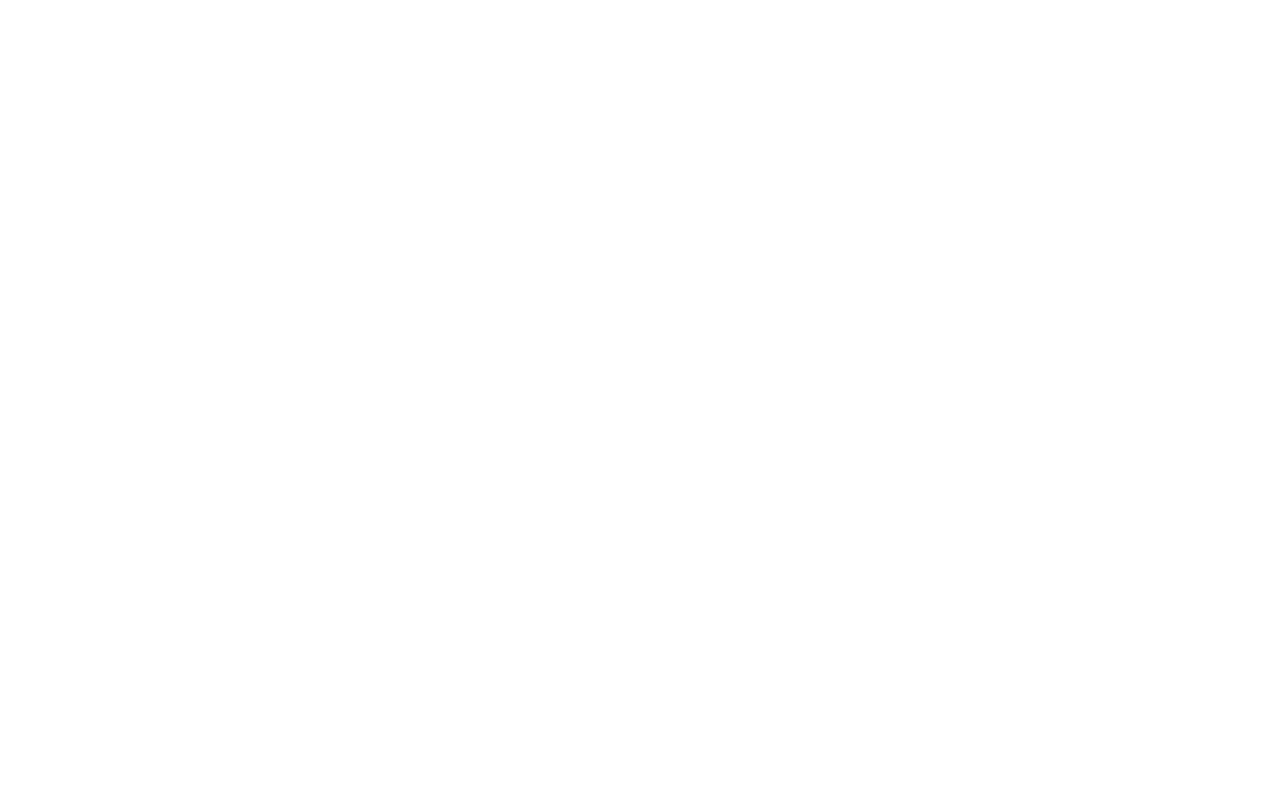
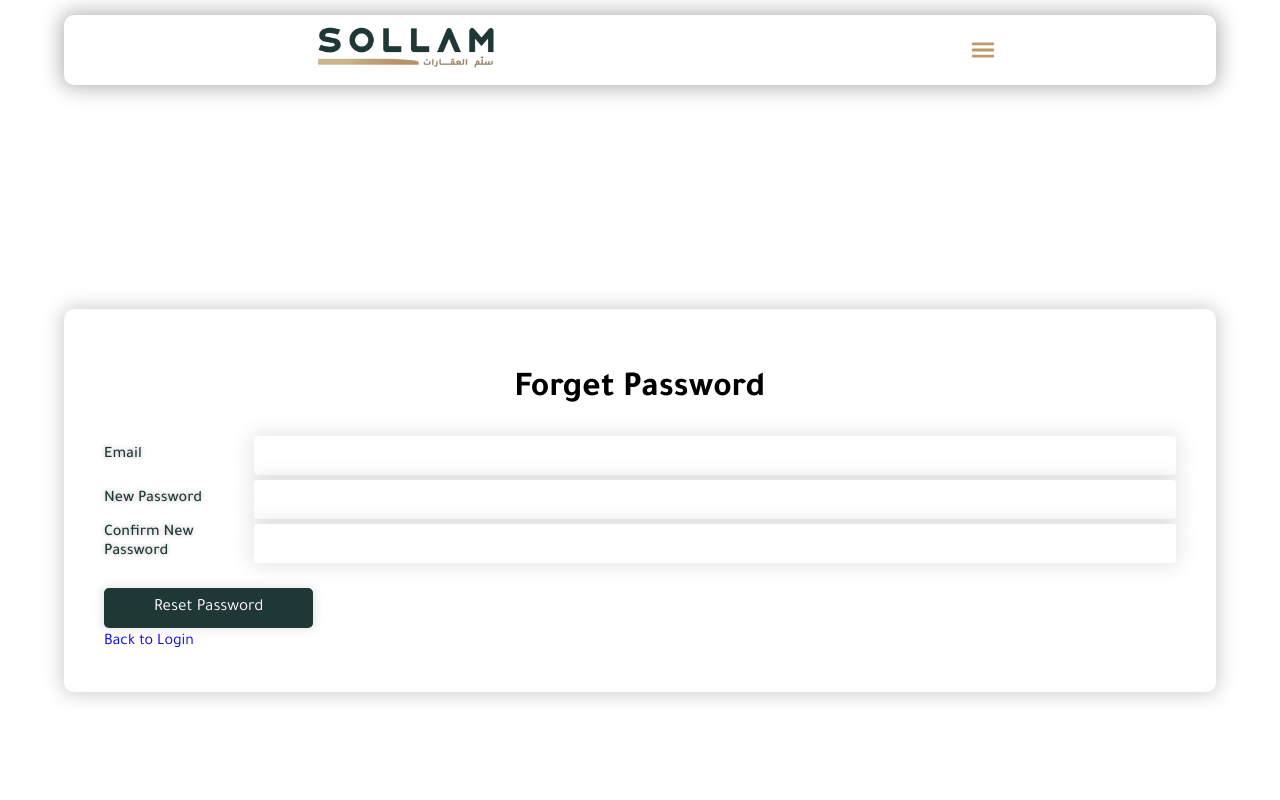
Before and after one commit to Kareem811/namcrudreact, a React (Create React App) app: page /forget-password in a window 1280 px wide. Before the commit this address had no page. Shown: the top 800 px of the page. Built offline with nearby package versions, Linux system fonts and the light colour scheme.

Commit message:
Initial commit

```diff
--- a/src/App.js
+++ b/src/App.js
@@ -14,6 +14,7 @@
 import UserSingleProduct from "./Components/Products/UserSingleProduct";
 import AboutComponent from "./Components/About/AboutComponent";
 import ShowMessages from "./Components/AdminAssistant/ShowMessages";
+import ForgetPassword from "./Components/Log/ForgetPassword";
 
 function App() {
   return (
@@ -21,6 +22,7 @@
       <Routes>
         <Route path="/login" element={<Login />} />
         <Route path="/register" element={<Register />} />
+        <Route path="/forget-password" element={<ForgetPassword />} />
         <Route
           path="/admin/dashboard"
           element={
--- a/src/Components/Assets/form.module.css
+++ b/src/Components/Assets/form.module.css
@@ -5,7 +5,14 @@
   justify-content: center;
   align-items: center;
   flex-direction: column;
+  margin-top: 100px ;
 }
+.error {
+  color: red;
+  font-size: 0.85rem;
+  margin-top: 5px;
+}
+
 .container .content {
   width: calc(100% - 550px);
   display: grid;
@@ -22,13 +29,12 @@
 }
 .container .content .data form {
   width: 100%;
-  height: 100%;
   padding: 40px;
   display: flex;
   flex-direction: column;
   justify-content: center;
   align-items: center;
-  gap: 10px;
+  gap: 5px;
   background-color: #fff;
   border-radius: 10px;
   transition: 0.5s;
--- /dev/null
+++ b/src/Components/Log/ForgetPassword.js
@@ -0,0 +1,76 @@
+import React, { useState } from "react";
+import { Link } from "react-router-dom";
+import axiosClient from "../../axiosClient";
+import logStyles from "../Assets/form.module.css";
+import Footer from "../Footer/Footer";
+import Navbar from "../Navbar/Navbar";
+
+const ForgetPassword = () => {
+  const [formData, setFormData] = useState({
+    email: "",
+    new_password: "",
+    new_password_confirmation: "",
+  });
+  const [message, setMessage] = useState("");
+  const [error, setError] = useState("");
+
+  const handleSubmit = (e) => {
+    e.preventDefault();
+    axiosClient
+      .post("/forget-password", formData)
+      .then((res) => {
+        setMessage(res.data.message);
+        setError("");
+        setFormData({ email: "", new_password: "", new_password_confirmation: "" });
+      })
+      .catch((err) => {
+        setMessage("");
+        setError(err.response?.data?.message || "An error occurred.");
+      });
+  };
+
+  return (
+    <>
+      <Navbar />
+      <section className={logStyles.container}>
+        <div style={{gridTemplateColumns : '1fr'}} className={logStyles.content}>
+          <div className={logStyles.data}>
+            <form onSubmit={handleSubmit}>
+              <h1>Forget Password</h1>
+              <div className={logStyles.inputData}>
+                <label htmlFor="email">Email</label>
+                <input type="email" id="email" value={formData.email} onChange={(e) => setFormData({ ...formData, email: e.target.value })} required />
+              </div>
+
+              <div className={logStyles.inputData}>
+                <label htmlFor="new_password">New Password</label>
+                <input type="password" id="new_password" value={formData.new_password} onChange={(e) => setFormData({ ...formData, new_password: e.target.value })} required />
+              </div>
+
+              <div className={logStyles.inputData}>
+                <label htmlFor="confirm_password">Confirm New Password</label>
+                <input
+                  type="password"
+                  id="confirm_password"
+                  value={formData.new_password_confirmation}
+                  onChange={(e) => setFormData({ ...formData, new_password_confirmation: e.target.value })}
+                  required
+                />
+              </div>
+
+              <button style={{ alignSelf: "flex-start" }}>Reset Password</button>
+              {message && <p style={{ color: "green", marginTop: "10px" }}>{message}</p>}
+              {error && <p style={{ color: "red", marginTop: "10px" }}>{error}</p>}
+              <Link style={{ alignSelf: "flex-start" }} to={"/login"}>
+                Back to Login
+              </Link>
+            </form>
+          </div>
+        </div>
+      </section>
+      <Footer />
+    </>
+  );
+};
+
+export default ForgetPassword;
--- a/src/Components/Log/Login.js
+++ b/src/Components/Log/Login.js
@@ -175,6 +175,9 @@
               </div>
               <button style={{ alignSelf: "flex-start" }}>Login</button>
               {error && <p style={{ color: "red", marginTop: "10px" }}>{error}</p>}
+              <Link style={{ alignSelf: "flex-start" }} to={"/forget-password"}>
+                Forget Password
+              </Link>
               <Link style={{ alignSelf: "flex-start" }} to={"/register"}>
                 Register Now
               </Link>
--- a/src/Components/Log/Register.js
+++ b/src/Components/Log/Register.js
@@ -4,39 +4,55 @@
 import { FaRegRegistered } from "react-icons/fa6";
 import axiosClient from "../../axiosClient";
 import { Link, useNavigate } from "react-router-dom";
+import Footer from "../Footer/Footer";
+
 const Register = () => {
   const [user, setUser] = useState({
-    name: ``,
+    name: "",
     username: "",
     password: "",
     email: "",
     phone: "",
   });
-  const [err, setErr] = useState(false);
+  const [errors, setErrors] = useState({
+    name: "",
+    username: "",
+    password: "",
+    email: "",
+    phone: "",
+    confirmPassword: "",
+  });
   const [cpw, setCpw] = useState("");
   const [done, setDone] = useState(false);
-  const [repeat, setRepeat] = useState(false);
-  const [inputs, setInputs] = useState(false);
+
+  const handleValidation = () => {
+    const newErrors = {};
+    if (!user.name) newErrors.name = "Name is required.";
+    if (!user.username) newErrors.username = "Username is required.";
+    if (!user.email) newErrors.email = "Email is required.";
+    if (!user.password) newErrors.password = "Password is required.";
+    if (!user.phone) newErrors.phone = "Phone is required.";
+    if (user.password !== cpw) newErrors.confirmPassword = "Passwords do not match.";
+    return newErrors;
+  };
+
   const handleSubmit = (e) => {
     e.preventDefault();
-    if (user.name === "" || user.email === "" || user.password === "" || user.phone === "" || user.username === "") {
-      setInputs(true);
+    const validationErrors = handleValidation();
+    if (Object.keys(validationErrors).length > 0) {
+      setErrors(validationErrors);
     } else {
-      setInputs(false);
-      user.password !== cpw ? setErr(true) : setErr(false);
+      setErrors({});
       axiosClient
         .post(`/register`, user)
         .then((res) => {
           if (res.data.message === "Registered Successfully") {
             setDone(true);
-            setRepeat(false);
           }
         })
         .catch((err) => {
-          console.log(err);
-          if (err.response?.data?.message === "Email is already used") {
-            setRepeat(true);
-          }
+          const backendErrors = err.response?.data?.errors || {};
+          setErrors((prev) => ({ ...prev, ...backendErrors }));
         });
     }
   };
@@ -46,11 +62,7 @@
       <Navbar />
       <section className={logStyles.container}>
         {done && (
-          <div
-            onClick={() => {
-              setDone(false);
-            }}
-            className={logStyles.success}>
+          <div onClick={() => setDone(false)} className={logStyles.success}>
             <div className={logStyles.message}>
               <h1>Registered Successfully</h1>
               <button onClick={() => navigate("/login")}>Confirm</button>
@@ -62,42 +74,45 @@
             <FaRegRegistered size={150} color="#2b2b2b" />
           </div>
           <div className={logStyles.data}>
-            <form onSubmit={(e) => handleSubmit(e)}>
+            <form onSubmit={handleSubmit}>
               <h1>Register</h1>
               <div className={logStyles.inputData}>
                 <label htmlFor="name">Name</label>
                 <input type="text" id="name" value={user.name} onChange={(e) => setUser({ ...user, name: e.target.value })} />
               </div>
-              {inputs && <span>Field is required</span>}
+              {errors.name && <span className={logStyles.error}>{errors.name}</span>}
+
               <div className={logStyles.inputData}>
                 <label htmlFor="username">Username</label>
                 <input type="text" id="username" value={user.username} onChange={(e) => setUser({ ...user, username: e.target.value })} />
               </div>
-              {inputs && <span>Field is required</span>}
+              {errors.username && <span className={logStyles.error}>{errors.username}</span>}
+
               <div className={logStyles.inputData}>
-                <label htmlFor="pw">Password</label>
-                <input type="password" id="pw" value={user.password} onChange={(e) => setUser({ ...user, password: e.target.value })} />
+                <label htmlFor="password">Password</label>
+                <input type="password" id="password" value={user.password} onChange={(e) => setUser({ ...user, password: e.target.value })} />
               </div>
-              {inputs && <span>Field is required</span>}
-              {err && <span>Password not Match</span>}
+              {errors.password && <span className={logStyles.error}>{errors.password}</span>}
+
               <div className={logStyles.inputData}>
-                <label htmlFor="cpw">Confirm Password</label>
-                <input type="password" id="cpw" value={cpw} onChange={(e) => setCpw(e.target.value)} />
+                <label htmlFor="confirmPassword">Confirm Password</label>
+                <input type="password" id="confirmPassword" value={cpw} onChange={(e) => setCpw(e.target.value)} />
               </div>
-              {inputs && <span>Field is required</span>}
-              {err && <span>Password not Match</span>}
+              {errors.confirmPassword && <span className={logStyles.error}>{errors.confirmPassword}</span>}
+
               <div className={logStyles.inputData}>
                 <label htmlFor="email">Email</label>
                 <input type="email" id="email" value={user.email} onChange={(e) => setUser({ ...user, email: e.target.value })} />
               </div>
-              {inputs && <span>Field is required</span>}
-              {repeat && <span>Email is Already Used</span>}
+              {errors.email && <span className={logStyles.error}>{errors.email}</span>}
+
               <div className={logStyles.inputData}>
                 <label htmlFor="phone">Phone</label>
-                <input type="text" id="Phone" value={user.phone} onChange={(e) => setUser({ ...user, phone: e.target.value })} />
+                <input type="text" id="phone" value={user.phone} onChange={(e) => setUser({ ...user, phone: e.target.value })} />
               </div>
-              {inputs && <span>Field is required</span>}
-              <button>Register</button>
+              {errors.phone && <span className={logStyles.error}>{errors.phone}</span>}
+
+              <button type="submit">Register</button>
               <Link style={{ alignSelf: "flex-end" }} to={"/login"}>
                 Login Now
               </Link>
@@ -105,6 +120,7 @@
           </div>
         </div>
       </section>
+      <Footer />
     </>
   );
 };
```
